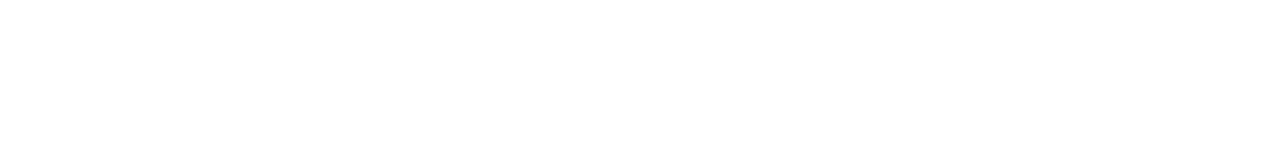
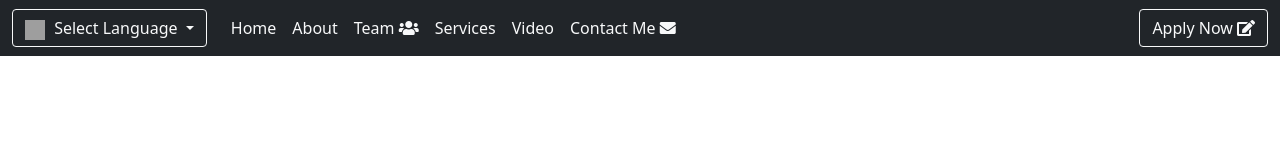
Before and after one commit to legendaftab/metal-mortage, a plain HTML site: page index.html in a window 1280 px wide. Drawn offline with nearby package versions, Linux system fonts and the light colour scheme; grey boxes are pictures that could not be loaded.

Commit message:
header section done

```diff
--- a/index.html
+++ b/index.html
@@ -1,12 +1,78 @@
 <!DOCTYPE html>
 <html lang="en">
+
 <head>
     <meta charset="UTF-8">
     <meta name="viewport" content="width=device-width, initial-scale=1.0">
-    <title>Document</title>
+    <title>Metal Mortgage</title>
     <link rel="stylesheet" href="style.css">
+    <link href="https://cdn.jsdelivr.net/npm/bootstrap@5.0.2/dist/css/bootstrap.min.css" rel="stylesheet"
+        integrity="sha384-EVSTQN3/azprG1Anm3QDgpJLIm9Nao0Yz1ztcQTwFspd3yD65VohhpuuCOmLASjC" crossorigin="anonymous">
+    <!-- Font Awesome CSS -->
+    <link href="https://cdnjs.cloudflare.com/ajax/libs/font-awesome/5.15.4/css/all.min.css" rel="stylesheet">
+
 </head>
+
 <body>
+    <nav class="navbar navbar-expand-lg navbar-dark bg-dark">
+        <div class="container-fluid">
+            <!-- Language Selector Dropdown -->
+            <div class="dropdown me-3">
+                <button class="btn btn-outline-light dropdown-toggle" type="button" id="languageDropdown"
+                    data-bs-toggle="dropdown" aria-expanded="false">
+                    <img src="https://www.gstatic.com/images/icons/material/system/1x/language_black_20dp.png"
+                        alt="Google" style="width: 20px; height: 20px; margin-right: 5px;" />
+                    Select Language
+                </button>
+                <ul class="dropdown-menu" aria-labelledby="languageDropdown">
+                    <li><a class="dropdown-item" href="#">Chinese (Simplified)</a></li>
+                    <li><a class="dropdown-item" href="#">Chinese (Traditional)</a></li>
+                    <li><a class="dropdown-item" href="#">French</a></li>
+                    <li><a class="dropdown-item" href="#">Hindi</a></li>
+                    <li><a class="dropdown-item" href="#">Japanese</a></li>
+                    <li><a class="dropdown-item" href="#">Korean</a></li>
+                    <li><a class="dropdown-item" href="#">Spanish</a></li>
+                </ul>
+            </div>
+
+            <!-- Navbar Toggler -->
+            <button class="navbar-toggler" type="button" data-bs-toggle="collapse" data-bs-target="#navbarContent"
+                aria-controls="navbarContent" aria-expanded="false" aria-label="Toggle navigation">
+                <span class="navbar-toggler-icon"></span>
+            </button>
+
+            <!-- Navbar Content -->
+            <div class="collapse navbar-collapse" id="navbarContent">
+                <ul class="navbar-nav me-auto mb-2 mb-lg-0">
+                    <li class="nav-item">
+                        <a class="nav-link text-light" href="#">Home</a>
+                    </li>
+                    <li class="nav-item">
+                        <a class="nav-link text-light" href="#">About</a>
+                    </li>
+                    <li class="nav-item">
+                        <a class="nav-link text-light" href="#">Team <i class="fas fa-users"></i></a>
+                    </li>
+                    <li class="nav-item">
+                        <a class="nav-link text-light" href="#">Services</a>
+                    </li>
+                    <li class="nav-item">
+                        <a class="nav-link text-light" href="#">Video</a>
+                    </li>
+                    <li class="nav-item">
+                        <a class="nav-link text-light" href="#">Contact Me <i class="fas fa-envelope"></i></a>
+                    </li>
+                </ul>
+                <div class="d-flex">
+                    <button class="btn btn-outline-light" type="button">
+                        Apply Now <i class="fas fa-edit"></i>
+                    </button>
+                </div>
+            </div>
+        </div>
+    </nav>
+
 
 </body>
+
 </html>
```
Also changed, not shown: assets/metal-mortage.png (added), assets/mortage-web.png (added), index.js (added).
